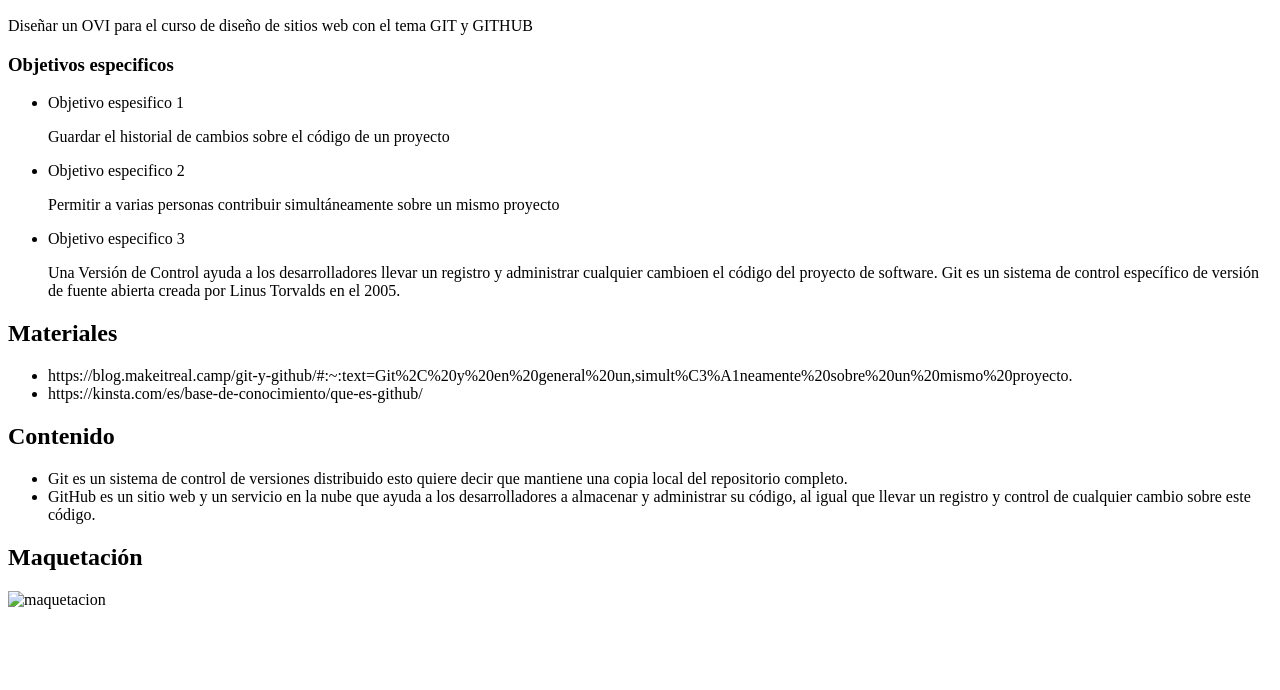
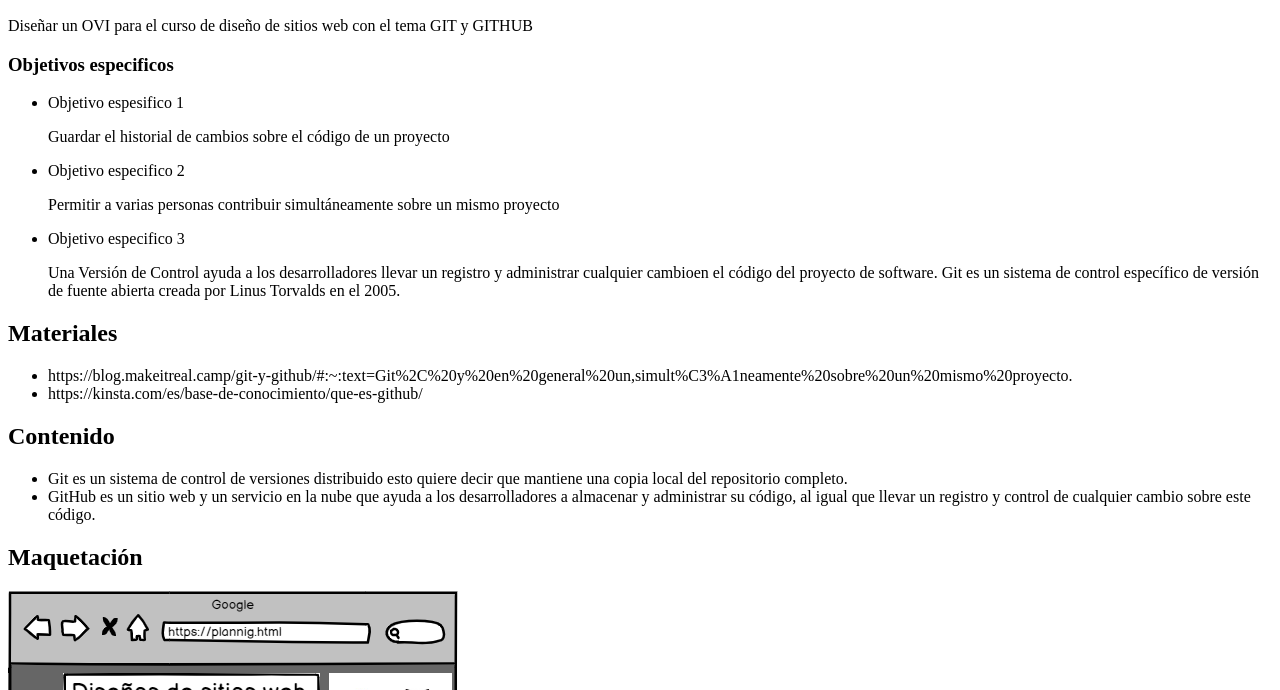
Before and after one commit to Jorge-Quintero/DSW-JorgeQuintero, a plain HTML site: page plannig.html in a window 1280 px wide. Shown: the part 110-800 px from the top of the page. Drawn offline with Linux system fonts and the light colour scheme.

Commit message:
v13
ultima actualizacion

```diff
--- a/plannig.html
+++ b/plannig.html
@@ -49,7 +49,7 @@
             </ul>
 
            <h2>Maquetación</h2>
-           <img src="maquetacion.png" alt="maquetacion">
+           <img src="maquetación.png" alt="maquetacion">
 
     </body>
 
```
